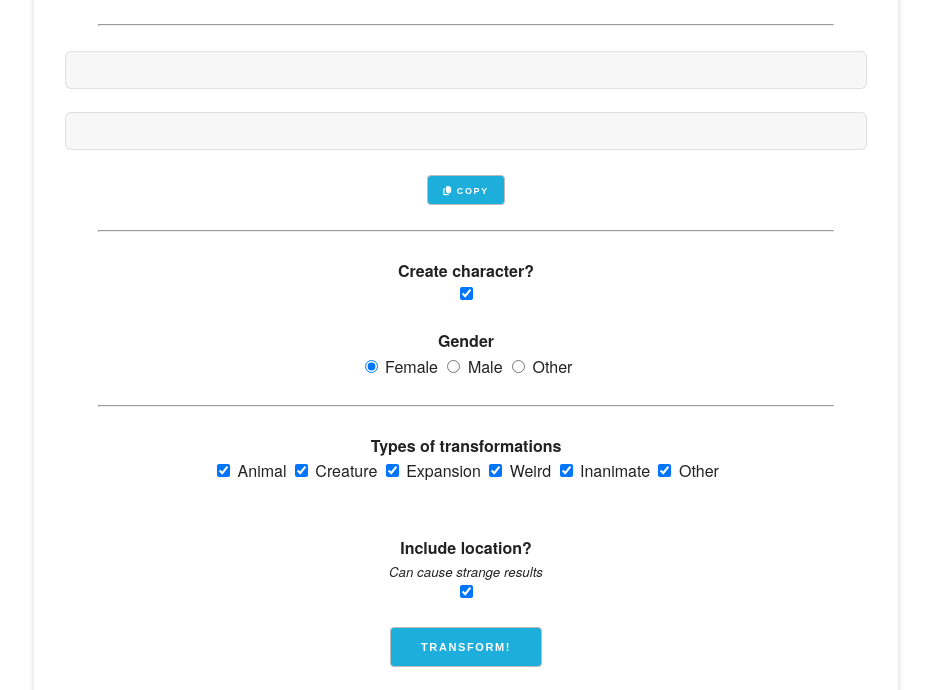
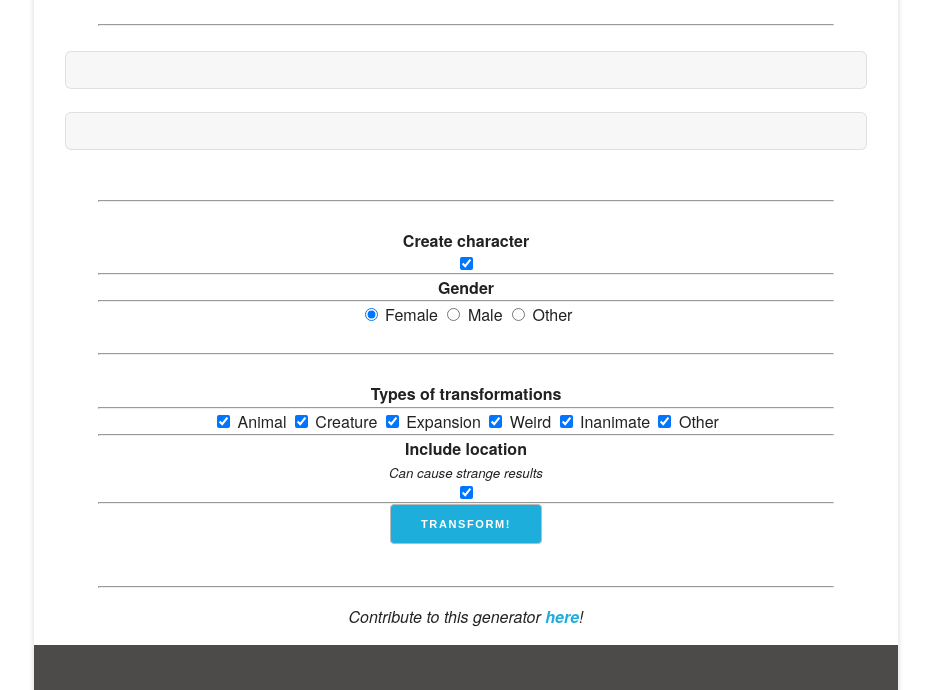
Before and after one commit to Unidentified-TF/TF-Generator, a plain HTML site: page index.html in a window 1280 px wide. Shown: the part 106-796 px from the top of the page, without its empty margins (174-1105 px from the left). Drawn offline with Linux system fonts and the light colour scheme.

Commit message:
Update index.html

```diff
--- a/index.html
+++ b/index.html
@@ -1,13 +1,16 @@
 <html>
+
 <head>
   <title>TF Generator</title>
   <!--<link rel="stylesheet" href="public/skeleton.css">-->
   <link rel="stylesheet" href="public/styles.css">
   <script src="public/result.js"></script>
   <script src="https://kit.fontawesome.com/b9bb4596cb.js" crossorigin="anonymous"></script>
+  <link href="https://fonts.googleapis.com/css?family=Secular+One&display=swap" rel="stylesheet">
+</head>
 
-</head>
 <body>
+  <div class="main">
     <h1>TF GENERATOR</h1>
     <small><a href="https://github.com/Unidentified-TF/TF-Generator" target="_blank">Github</a></small>
     <br><br><hr><br>
@@ -24,13 +27,16 @@
       <p id="TFresult"></p>
     </div>
 
-    <br><button id="copybutton" onclick="copyButt();" class="copy"><i class="fas fa-copy"></i> Copy</button>
+    <br><button id="copybutton" onclick="copyButt();" class="copy" style="display:none"><i class="fas fa-copy"></i> Copy</button>
 
     <form onsubmit="return false;">
-      <br><hr><br><b>Create character?</b><br>
-      <input type=checkbox id="rand_char" checked><br><br>
+      <br><hr><br><b>Create character</b><br>
+      <input type=checkbox id="rand_char" checked><br>
+
+      <hr class="smallhr">
 
       <b>Gender</b><br>
+      <hr class="paddhr">
       <input type="radio" name="gender" value="Female" id="female" checked> Female
       <input type="radio" name="gender" value="Male" id="male"> Male
       <input type="radio" name="gender" value="Other" id="other"> Other<br><br>
@@ -38,16 +44,21 @@
       <hr><br>
 
       <b>Types of transformations</b><br>
+      <hr class="paddhr">
       <input type="checkbox" name="tf" value="animal" id="animal" checked> Animal
       <input type="checkbox" name="tf" value="creature" id="creature" checked> Creature
       <input type="checkbox" name="tf" value="expansion" id="expansion" checked> Expansion
       <input type="checkbox" name="tf" value="weird" id="weird" checked> Weird
       <input type="checkbox" name="tf" value="inanimate" id="inanimate" checked> Inanimate
-      <input type="checkbox" name="tf" value="other" id="tfother" checked> Other<br><br>
+      <input type="checkbox" name="tf" value="other" id="tfother" checked> Other<br>
 
-      <br><b>Include location?</b><br>
+      <hr class="smallhr">
+
+      <b>Include location</b><br>
       <small><i>Can cause strange results</i></small><br>
-      <input type=checkbox id="INCLlocation" checked><br><br>
+      <input type=checkbox id="INCLlocation" checked><br>
+
+      <hr class="smallhr">
 
   	  <button onclick="FinalResults();" id="tfbutton">Transform!</button>
     </form>
@@ -59,5 +70,6 @@
     <footer>
 		  <p><a href="https://www.deviantart.com/unidentified-tf" target="_blank">Deviantart</a> | <a href="http://www.furaffinity.net/user/unidentified-tf/" target="_blank">Furaffinity</a> | <a href="https://twitter.com/UnidentifiedTF" target="_blank">Twitter</a> | <a href="https://www.patreon.com/unidentifiedtf" target="_blank">Patreon</a><br><br><small>2020 &copy; Unidentified-TF</small></p>
     </footer>
+  </div>
 </body>
 </html>
```
